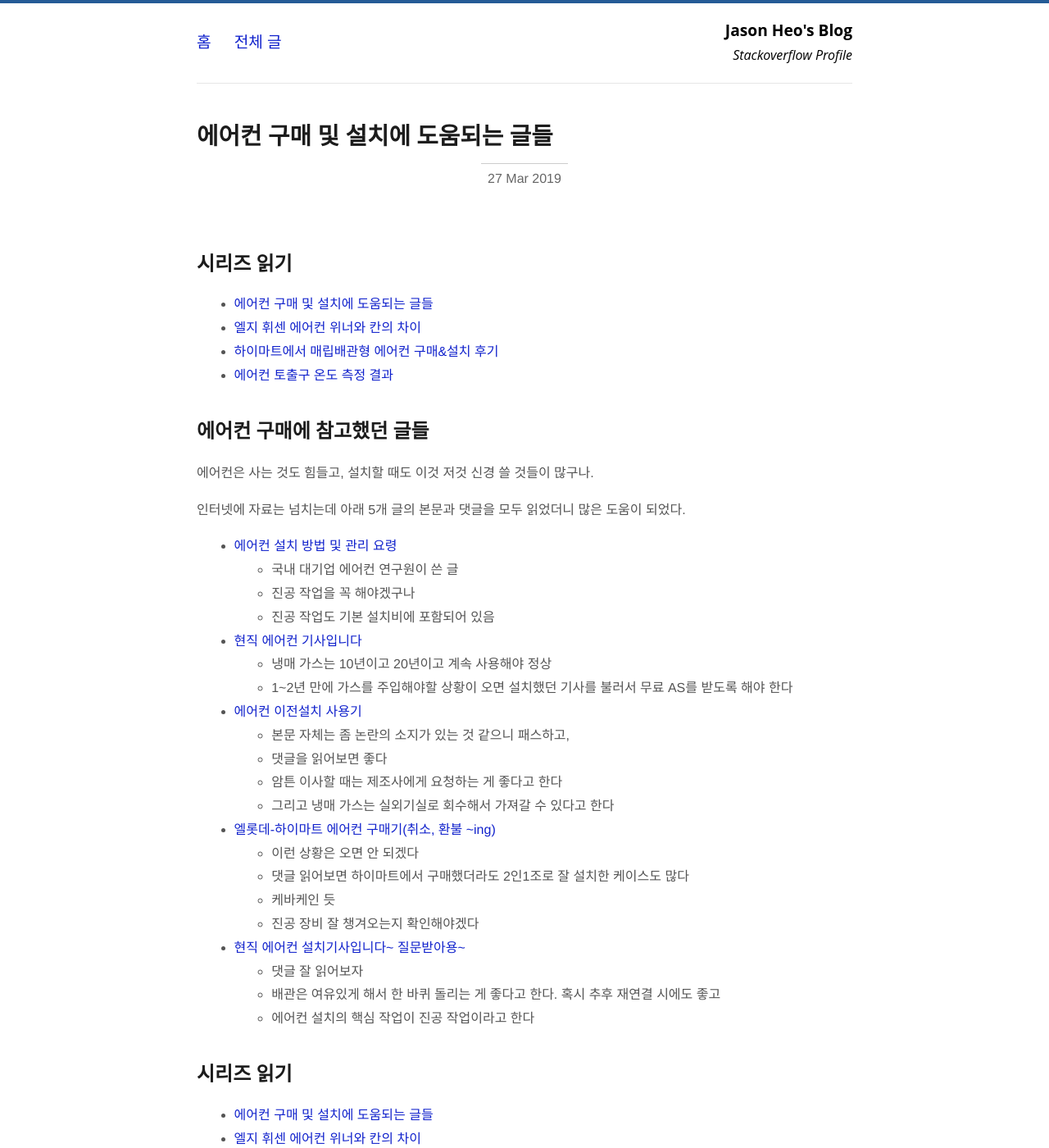
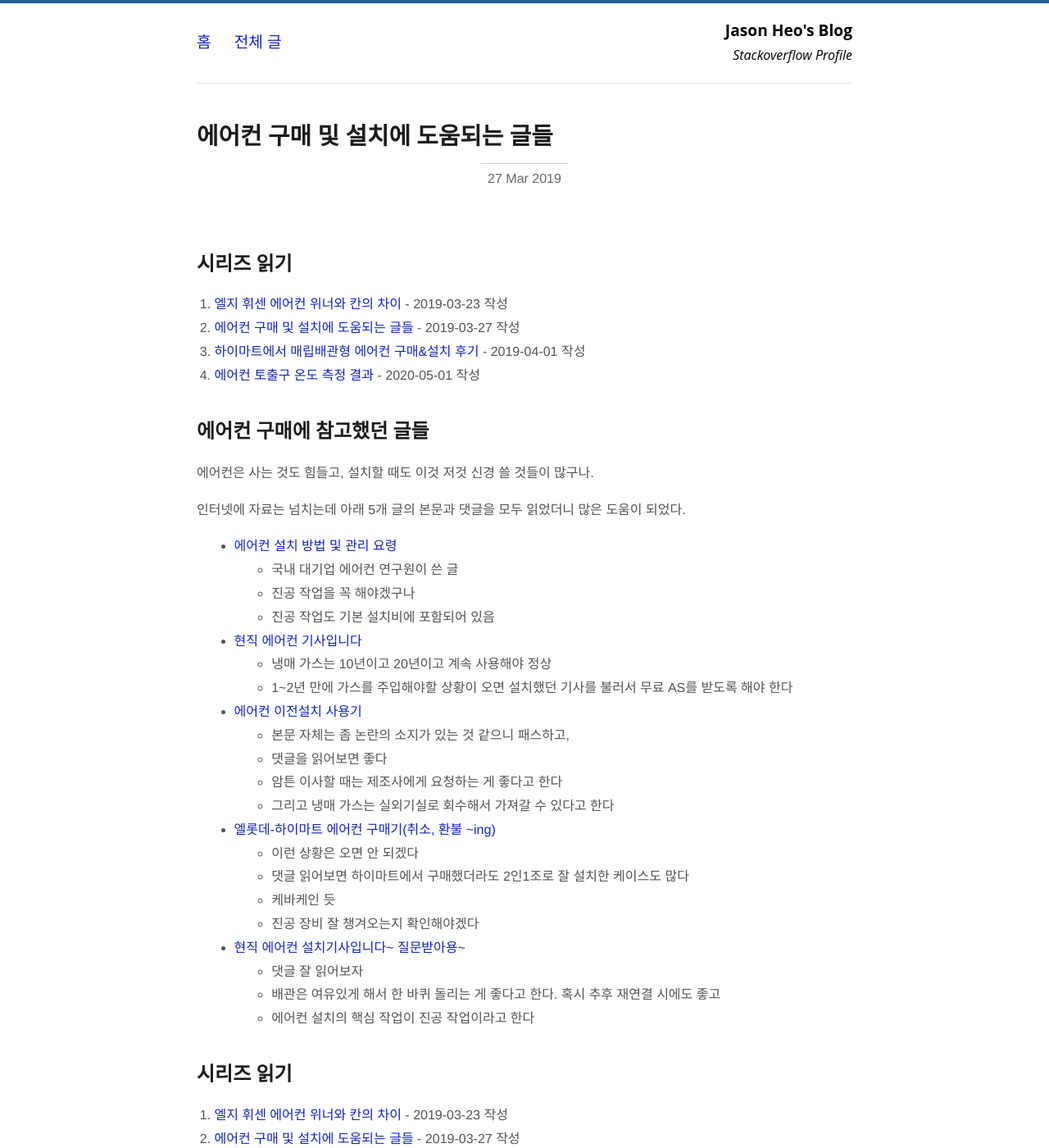
Before and after one commit to jason-heo/jason-heo.github.io, a Jekyll site: the page built from _posts/2019-03-27-ac.md, in a window 1280 px wide and 1400 px high. Shown: the whole window at 82% size. Built offline with Jekyll 4.4.1, drawn with Linux system fonts in a browser that asks for light colours; comment, search, counter and statistics services are not loaded; some of the changed text lies outside the part shown.

Commit message:
series 목록에 작성일 추가

```diff
--- a/_includes/ac-series.md
+++ b/_includes/ac-series.md
@@ -1,6 +1,6 @@
 ## 시리즈 읽기
 
-- [에어컨 구매 및 설치에 도움되는 글들](http://jason-heo.github.io/life/2019/03/27/ac.html)
-- [엘지 휘센 에어컨 위너와 칸의 차이](http://jason-heo.github.io/life/2019/03/23/ac-lg.html)
-- [하이마트에서 매립배관형 에어컨 구매&설치 후기](http://jason-heo.github.io/life/2019/04/01/himart-ac-buying-review.html)
-- [에어컨 토출구 온도 측정 결과](http://jason-heo.github.io/life/2020/05/01/lg-ac-temp.html)
+1. [엘지 휘센 에어컨 위너와 칸의 차이](http://jason-heo.github.io/life/2019/03/23/ac-lg.html) - 2019-03-23 작성
+1. [에어컨 구매 및 설치에 도움되는 글들](http://jason-heo.github.io/life/2019/03/27/ac.html) - 2019-03-27 작성
+1. [하이마트에서 매립배관형 에어컨 구매&설치 후기](http://jason-heo.github.io/life/2019/04/01/himart-ac-buying-review.html) - 2019-04-01 작성
+1. [에어컨 토출구 온도 측정 결과](http://jason-heo.github.io/life/2020/05/01/lg-ac-temp.html) - 2020-05-01 작성
```
